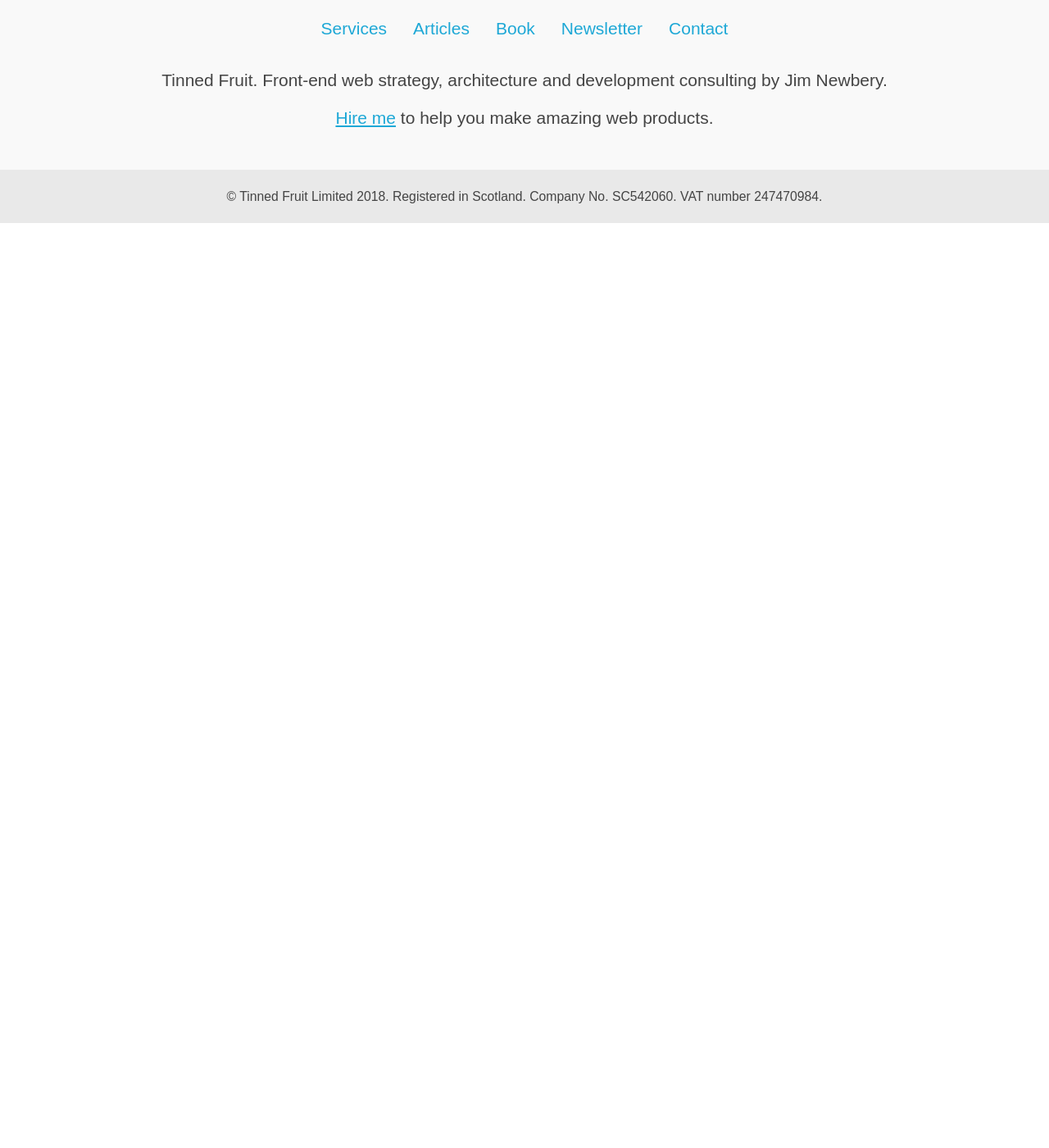
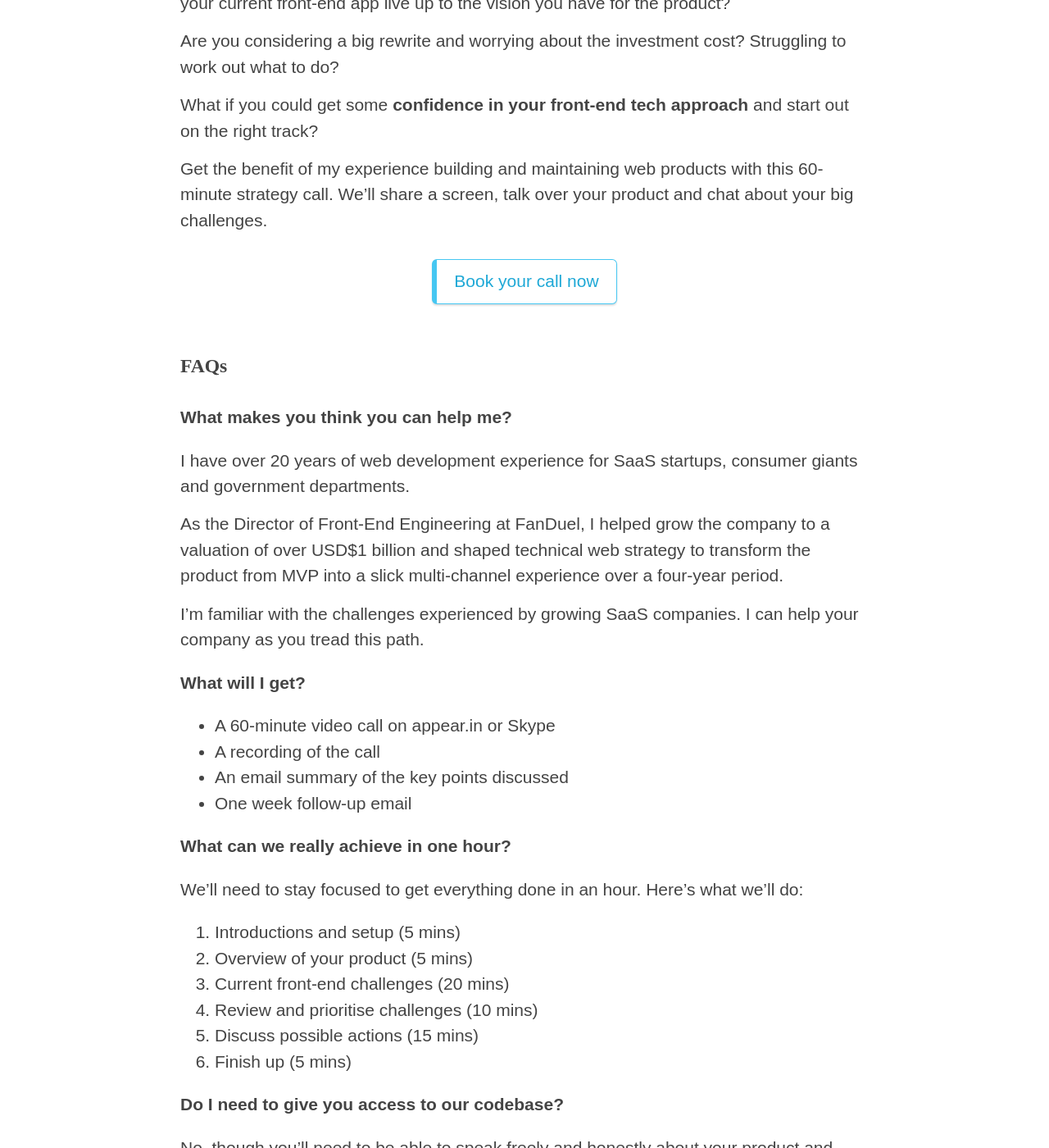
Before and after one commit to froots/froots.github.io, a Jekyll site: the page built from _services/call.md, in a window 1280 px wide and 1400 px high, scrolled down 270 px. Shown: the whole window at 82% size. Built offline with Jekyll 4.4.1, drawn with Linux system fonts in a browser that asks for light colours; before the commit the page ends 900 px from its top, so only the background shows below that; some of the changed text lies outside the part shown.

Commit message:
Strategy call sales page

```diff
--- a/_services/call.md
+++ b/_services/call.md
@@ -13,3 +13,83 @@
   label: Book your call now
   url: https://calendly.com/tinnedfruit/web-app-strategy-call
 ---
+
+# 60-Minute Web Strategy Call
+
+Do you have an MVP or ageing SaaS product that needs some serious UI love? Does your current front-end app live up to the vision you have for the product?
+
+Are you considering a big rewrite and worrying about the investment cost? Struggling to work out what to do?
+
+What if you could get some __confidence in your front-end tech approach__ and start out on the right track?
+
+Get the benefit of my experience building and maintaining web products with this 60-minute strategy call. We'll share a screen, talk over your product and chat about your big challenges.
+
+<div class="align-center mtb1">
+  <a class="button button--secondary" href="{{ page.cta.url }}">{{ page.cta.label }}</a>
+</div>
+
+
+## FAQs
+
+### What makes you think you can help me?
+
+I have over 20 years of web development experience for SaaS startups, consumer giants and government departments.
+
+As the Director of Front-End Engineering at FanDuel, I helped grow the company to a valuation of over USD$1 billion and shaped technical web strategy to transform the product from MVP into a slick multi-channel experience over a four-year period.
+
+I'm familiar with the challenges experienced by growing SaaS companies. I can help your company as you tread this path.
+
+### What will I get?
+
+* A 60-minute video call on appear.in or Skype
+* A recording of the call
+* An email summary of the key points discussed
+* One week follow-up email
+
+### What can we really achieve in one hour?
+
+We'll need to stay focused to get everything done in an hour. Here's what we'll do:
+
+1. Introductions and setup (5 mins)
+2. Overview of your product (5 mins)
+3. Current front-end challenges (20 mins)
+4. Review and prioritise challenges (10 mins)
+5. Discuss possible actions (15 mins)
+6. Finish up (5 mins)
+
+### Do I need to give you access to our codebase?
+
+No, though you'll need to be able to speak freely and honestly about your product and app. We can sign a mutual non-disclosure agreement if you like.
+
+### Do I need to prepare anything?
+
+You'll want to think about and make a note of the challenges you have, and what you've done about them so far.
+
+## What people are saying
+
+{% assign testimonials = site.testimonials | where_exp:"item","item.services contains 'call'" %}
+{% for testimonial in testimonials %}
+  {% include testimonial.html
+    name=testimonial.name
+    title=testimonial.title
+    company=testimonial.company
+    image=testimonial.image
+    content=testimonial.content
+  %}
+{% endfor %}
+
+## My guarantee
+
+If you feel like our call wasn't time well spent, __I'll happily reimburse 100% of the fee__.
+
+Unlike web development agencies or big strategy consultants, you'll talk to me alone, and I'll focus on what's best for your company in the long-term, not on short-term Band-Aids.
+
+## Ready to schedule a call?
+
+_A 60 minute call costs £225+VAT_.
+
+Please book a time slot using the button below, and I'll reply with a payment link and further details.
+
+<div class="align-center mtb1">
+  <a class="button button--secondary" href="{{ page.cta.url }}">{{ page.cta.label }}</a>
+</div>
```
Also changed, not shown: _testimonials/eileen_mclaren.md (+2 -0 lines), _testimonials/olly_headey.md (+2 -0 lines), _testimonials/tom_griffiths.md (+2 -0 lines).
